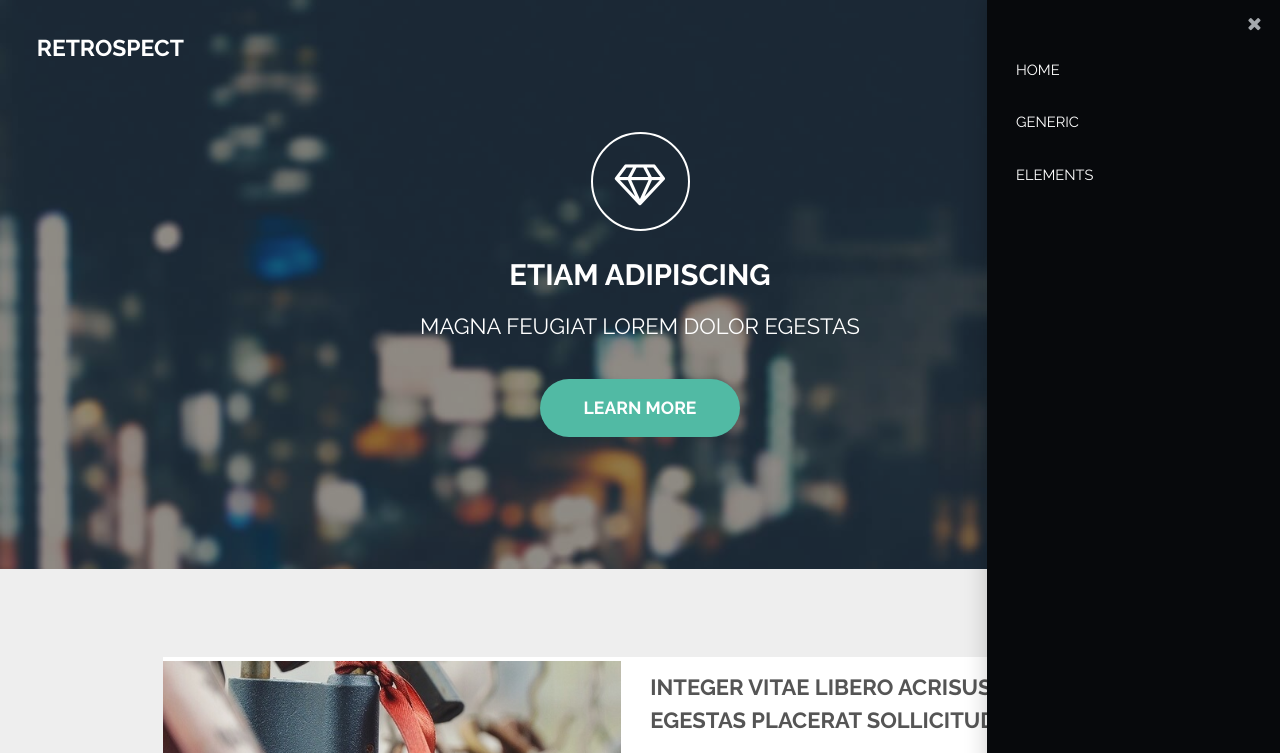
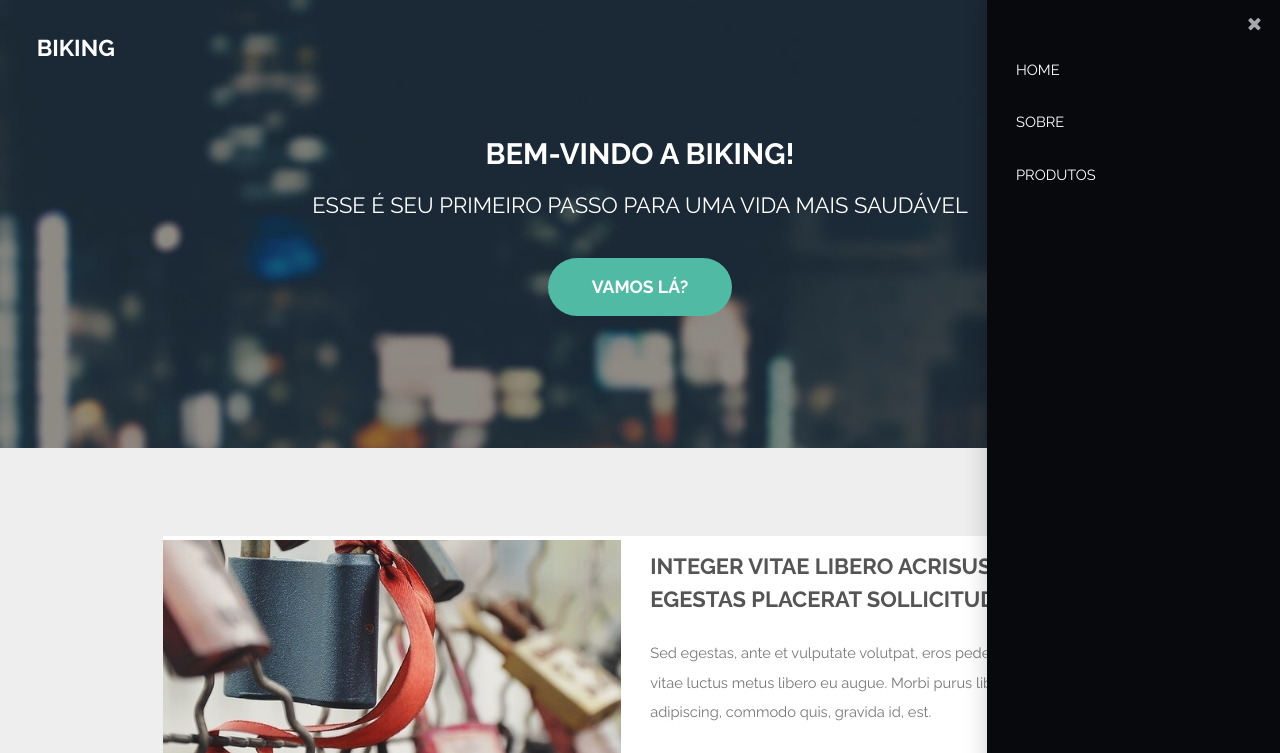
Before and after one commit to anaBeatrizWalker/SiteDoBootstrap, a plain HTML site: page index.html in a window 1280 px wide. Both pictures are taken after a click on the link "Menu". Shown: the top 753 px of the page. Drawn offline with Linux system fonts and the light colour scheme.

Commit message:
Topo do site

```diff
--- a/index.html
+++ b/index.html
@@ -13,7 +13,7 @@
 
 		<!-- Header -->
 			<header id="header" class="alt">
-				<h1><a href="index.html">Retrospect</a></h1>
+				<h1><a href="index.html">Biking</a></h1>
 				<a href="#nav">Menu</a>
 			</header>
 
@@ -21,18 +21,18 @@
 			<nav id="nav">
 				<ul class="links">
 					<li><a href="index.html">Home</a></li>
-					<li><a href="generic.html">Generic</a></li>
-					<li><a href="elements.html">Elements</a></li>
+					<li><a href="generic.html">Sobre</a></li>
+					<li><a href="elements.html">Produtos</a></li>
 				</ul>
 			</nav>
 
 		<!-- Banner -->
 			<section id="banner">
-				<i class="icon fa-diamond"></i>
-				<h2>Etiam adipiscing</h2>
-				<p>Magna feugiat lorem dolor egestas</p>
+				<i class=""></i>
+				<h2>Bem-vindo a Biking!</h2>
+				<p>Esse é seu primeiro passo para uma vida mais saudável</p>
 				<ul class="actions">
-					<li><a href="#" class="button big special">Learn More</a></li>
+					<li><a href="#" class="button big special">Vamos lá?</a></li>
 				</ul>
 			</section>
 
```
